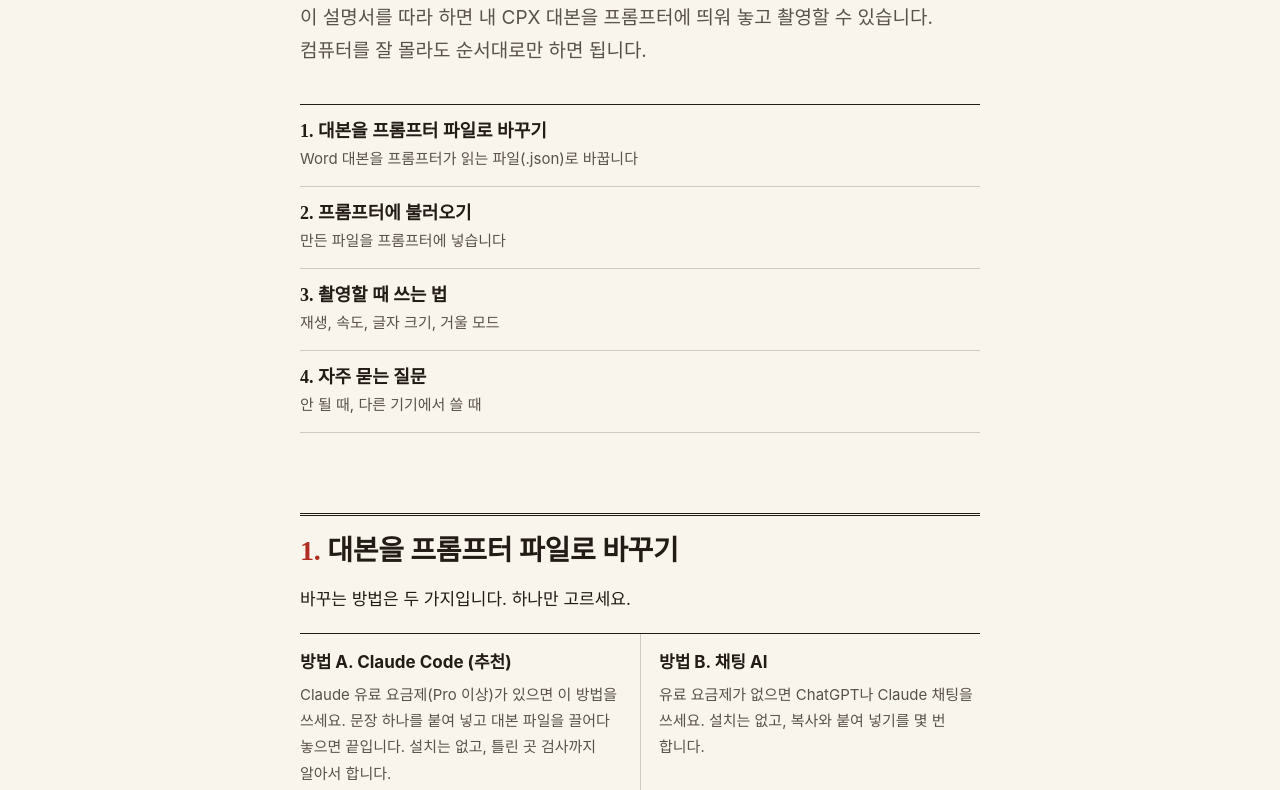
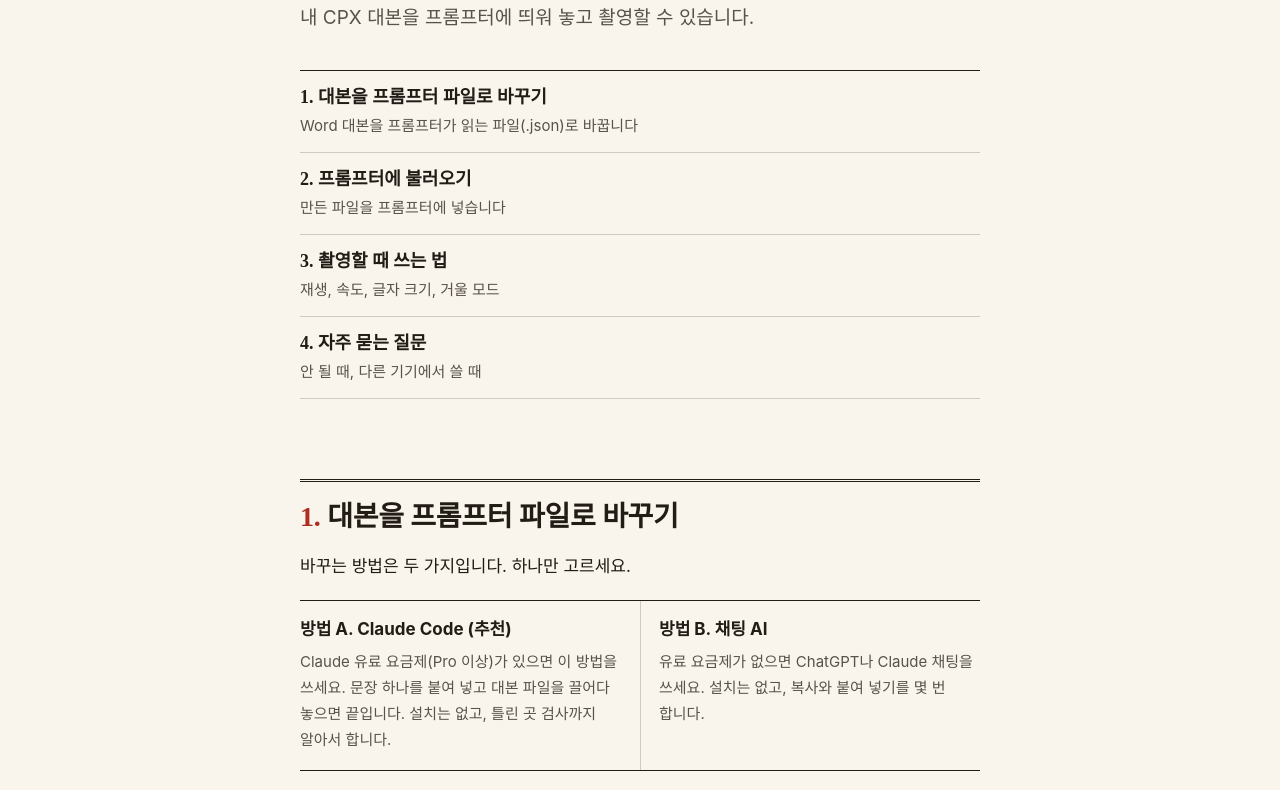
Before and after one commit to ChangwooLim/cpx-prompter, a plain HTML site: page guide.html in a window 1280 px wide. Shown: the part 168-958 px from the top of the page. Drawn offline with Linux system fonts and the light colour scheme; a web font is replaced by a local one.

Commit message:
Shorten the guide's opening sentence
Co-Authored-By: Claude Opus 5.5 <noreply@anthropic.com>

```diff
--- a/guide.html
+++ b/guide.html
@@ -118,7 +118,7 @@ dd { margin: 4px 0 0; padding-bottom: 18px; border-bottom: 1px solid var(--color
 <div class="top"><div class="top-in"><strong>CPX 프롬프터 설명서</strong><a class="back" href="./">프롬프터로 돌아가기</a></div></div>
 <main>
 <h1>CPX 프롬프터 설명서</h1>
-<p class="lead">이 설명서를 따라 하면 내 CPX 대본을 프롬프터에 띄워 놓고 촬영할 수 있습니다. 컴퓨터를 잘 몰라도 순서대로만 하면 됩니다.</p>
+<p class="lead">내 CPX 대본을 프롬프터에 띄워 놓고 촬영할 수 있습니다.</p>
 
 <ol class="toc">
   <li><a href="#convert"><b>1. 대본을 프롬프터 파일로 바꾸기</b><span>Word 대본을 프롬프터가 읽는 파일(.json)로 바꿉니다</span></a></li>
```
